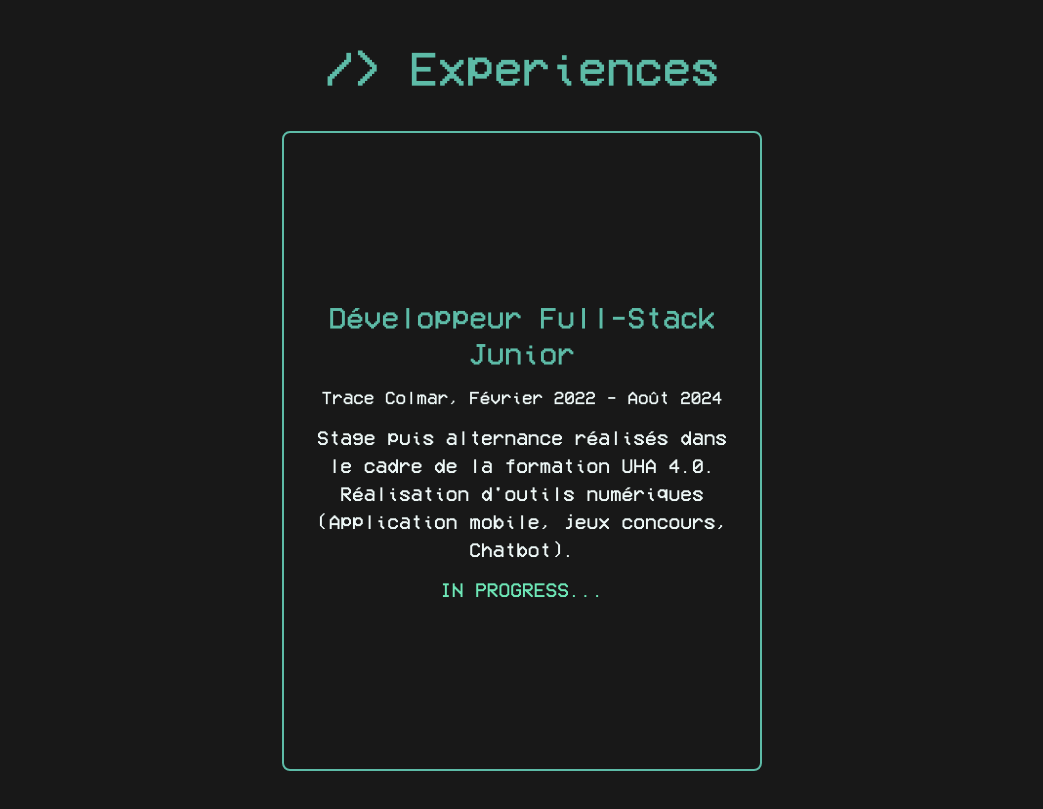
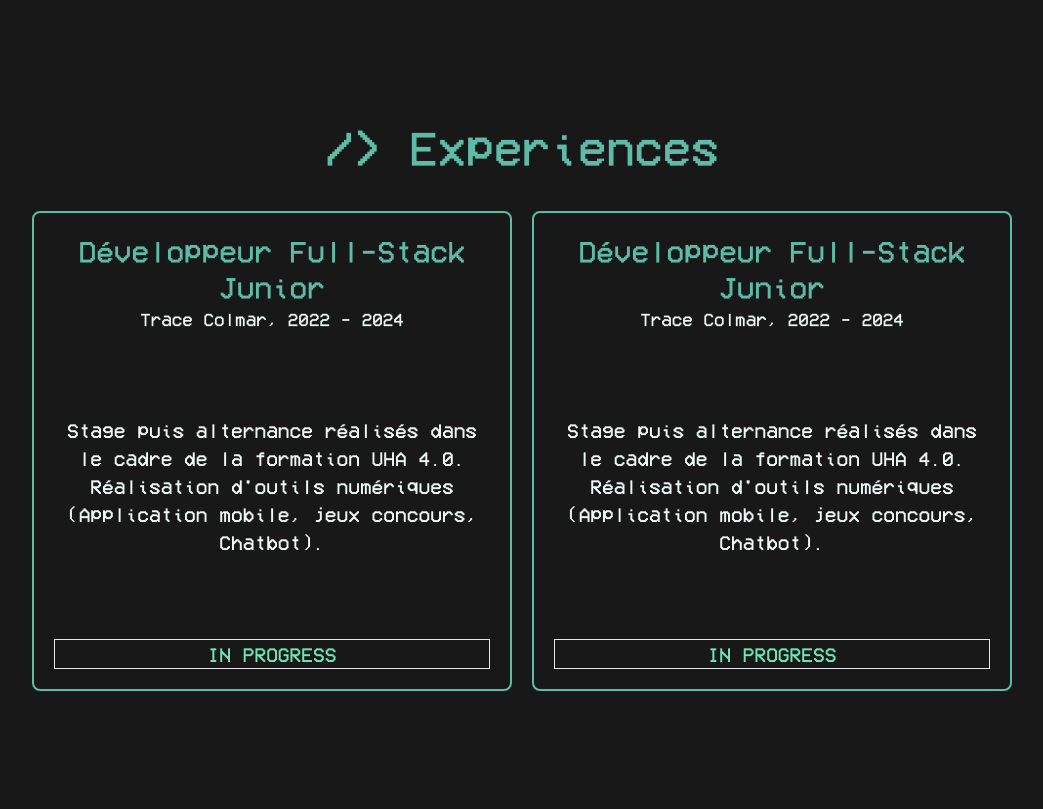
Before and after one commit to titouanfuchs/PortfolioV3, a Next.js app in the folder front/: page / in a window 1280 px wide. Shown: the part 1820-2629 px from the top of the page, without its empty margins (118-1161 px from the left). Built offline with nearby package versions, Linux system fonts and the light colour scheme.

Commit message:
changed Experience component layout

```diff
--- a/front/components/ExpComponent.tsx
+++ b/front/components/ExpComponent.tsx
@@ -12,7 +12,10 @@ const ExpComponent: FC = () => {
                 {'/>'} Experiences
             </h1>
 
-            <Experience></Experience>
+            <div className="flex w-full overflow-y-hidden overflow-x-auto space-x-5">
+                <Experience></Experience>
+                <Experience></Experience>
+            </div>
         </div>
     </>;
 };
--- a/front/components/Experiences/Experience.tsx
+++ b/front/components/Experiences/Experience.tsx
@@ -1,29 +1,30 @@
 import { FC } from "react";
-import Image from 'next/image';
 
 const Experience: FC = () => {
 
     const age: number = new Date().getFullYear() - 2003;
 
     return <>
-        <div className="childHid delayed min-h-[40rem] w-[30rem] border-2 border-primary_accent rounded-lg space-y-3 hid grid place-content-center content-center overflow-hidden p-5 bg-dark" id="About">
-            <h1 className="text-3xl text-center text-primary">
-                Développeur Full-Stack Junior
-            </h1>
-            <h2 className="text-lg text-center">
-                Trace Colmar, Février 2022 - Août 2024
-            </h2>
+        <div className="childHid delayed relative hover:bg-emerald-900 min-h-[30rem] w-[30rem] flex flex-col border-2 border-primary_accent rounded-lg space-y-3 hid place-content-center content-center overflow-hidden p-5 bg-dark" id="About">
+            <div className="flex-none">
+                <h1 className="text-3xl text-center text-primary">
+                    Développeur Full-Stack Junior
+                </h1>
+                <h2 className="text-lg text-center">
+                    Trace Colmar, 2022 - 2024
+                </h2>
+            </div>
 
-            <div className="md:mx-auto w-full">
+            <div className="w-full grow flex-grow grid content-center">
                 <p className="text-xl text-center">
                     Stage puis alternance réalisés dans le cadre de la formation UHA 4.0. <br/>
                     Réalisation d'outils numériques (Application mobile, jeux concours, Chatbot).
                 </p>
             </div>
 
-            <div className="md:mx-auto w-full">
-                <p className="text-xl text-center text-emerald-300">
-                    IN PROGRESS...
+            <div className="w-full flex-none">
+                <p className="text-xl text-center text-emerald-300 border">
+                    IN PROGRESS
                 </p>
             </div>
         </div>
```
